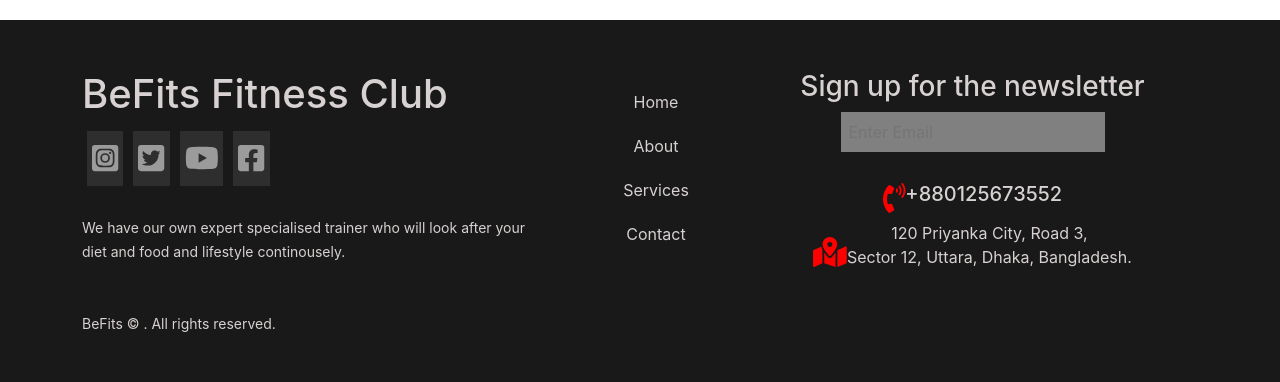
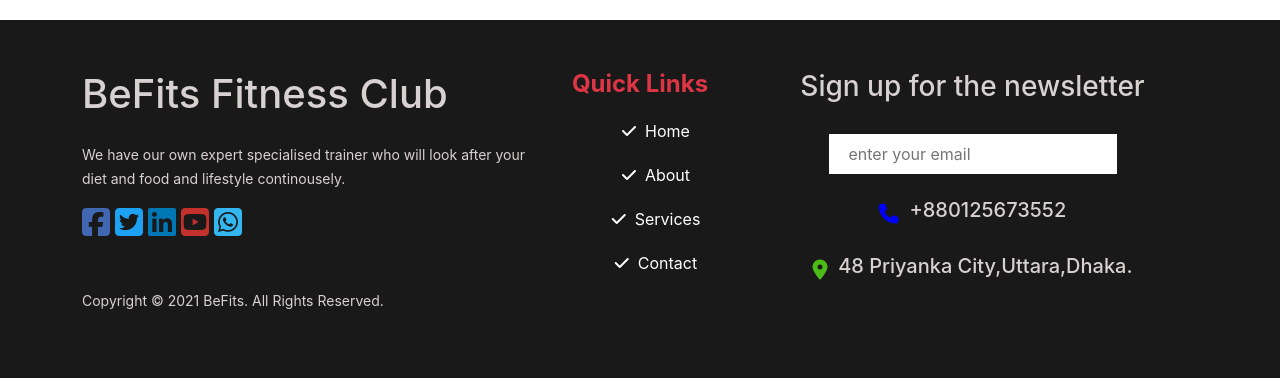
Before and after one commit to tanvirahmed055/be-fit, a React (Create React App) app: page / in a window 1280 px wide. Shown: the part 1282-1664 px from the top of the page. Built offline with nearby package versions, Linux system fonts and the light colour scheme.

Commit message:
made styling changes

```diff
--- a/src/App.js
+++ b/src/App.js
@@ -1,5 +1,5 @@
-import logo from './logo.svg';
-import { BrowserRouter as Router, Switch, Route, Link } from "react-router-dom";
+
+import { BrowserRouter as Router, Switch, Route } from "react-router-dom";
 
 import Home from "./components/Home/Home";
 
@@ -8,7 +8,7 @@ import Services from "./components/Services/Services";
 import Contact from "./components/Contact/Contact";
 import Footer from "./components/Footer/Footer";
 import Navbar from "./components/Navbar/Navbar";
-import Banner from "./components/Banner/Banner";
+
 import NotFound from "./components/NotFound/NotFound";
 import './App.css';
 
--- a/src/components/Footer/Footer.css
+++ b/src/components/Footer/Footer.css
@@ -1,14 +1,4 @@
-.icon {
-    margin: 5px;
-    padding: 5px;
-    background-color: rgb(46, 46, 46);
-    /* border-radius: 5px; */
-    color: rgb(155, 155, 155);
-    font-size: 30px;
-  }
-  .icon:hover {
-    background-color: rgb(250, 25, 25);
-  }
+
   .footer-menu {
     list-style: none;
     margin-top: 20px;
@@ -19,17 +9,35 @@
     color: red;
   }
   .footer-input {
-    padding: 8px;
+    padding: 8px 20px;
     border: none;
     outline: none;
-    background-color: gray;
+    background-color:white;
+    margin-top: 5%;
   }
   .footer-container {
     background-color: #191919;
     padding: 50px;
     color: rgb(216, 209, 209);
   }
-  .foter-phone-icon {
-    font-size: 30px;
-    color: red;
+  .footer-phone-icon {
+    font-size: 20px;
+    color: blue;
   }
+
+  .footer-address-icon {
+    font-size: 20px;
+    color: #4cbb17;
+  }
+
+  .youtube-icon-color{
+    color: #c4302b;
+  }
+
+  .whatsapp-icon-color{
+    color: #34B7F1;
+  }
+
+  .NavLink{
+    list-style: none;
+  }
--- a/src/components/Footer/Footer.js
+++ b/src/components/Footer/Footer.js
@@ -1,18 +1,6 @@
 import React from "react";
 import "./Footer.css";
-import ReactDOM from "react-dom";
-import { FontAwesomeIcon } from "@fortawesome/react-fontawesome";
-import {
-    faFacebookSquare,
-    faInstagramSquare,
-    faTwitterSquare,
-    faYoutube,
-} from "@fortawesome/free-brands-svg-icons";
-import {
-    faCoffee,
-    faPhoneVolume,
-    faMapMarkedAlt,
-} from "@fortawesome/free-solid-svg-icons";
+import { NavLink } from 'react-router-dom';
 
 const Footer = () => {
     return (
@@ -23,38 +11,49 @@ const Footer = () => {
                         <div className="col-md-5">
                             <div className="left-container text-start">
                                 <h1>BeFits Fitness Club</h1>
-                                <div className="icons-container d-flex text-center ">
-                                    <div className="icon">
-                                        <FontAwesomeIcon icon={faInstagramSquare} />
-                                    </div>
-                                    <div className="icon">
-                                        <FontAwesomeIcon icon={faTwitterSquare} />
-                                    </div>
-                                    <div className="icon">
-                                        <FontAwesomeIcon icon={faYoutube} />
-                                    </div>
-                                    <div className="icon">
-                                        <FontAwesomeIcon icon={faFacebookSquare} />
-                                    </div>
-                                </div>
+
                                 <p className="mt-4 ">
                                     <small>
                                         We have our own expert specialised trainer who will look after your diet and food and lifestyle continousely.
                                     </small>
                                 </p>
 
+
+                                <div className=" mx-auto mt-3 text-secondary">
+                                    <i className="fab fa-facebook-square fa-2x icon facebook-icon-color"></i>
+                                    <i className="fab fa-twitter-square fa-2x icon twitter-icon-color"></i>
+                                    <i className="fab fa-linkedin fa-2x icon linkedin-icon-color"></i>
+                                    <i className="fab fa-youtube-square fa-2x icon youtube-icon-color"></i>
+                                    <i className="fab fa-whatsapp-square fa-2x icon whatsapp-icon-color"></i>
+
+
+                                </div>
+
                                 <p className="mt-5">
-                                    <small>BeFits © . All rights reserved.</small>
+                                    <small>Copyright © 2021 BeFits. All Rights Reserved.</small>
                                 </p>
                             </div>
                         </div>
                         <div className="col-md-2">
-                            <div className="footer-menu-container">
+                            <div className="footer-menu-container">   <h4 className="text-danger fw-bolder">Quick Links</h4>
                                 <ul>
-                                    <li className="footer-menu">Home</li>
-                                    <li className="footer-menu">About</li>
-                                    <li className="footer-menu">Services</li>
-                                    <li className="footer-menu">Contact</li>
+                                    <NavLink to="/home" style={{
+                                        textDecoration: "none",
+                                        color: "white"
+                                    }}><li className="footer-menu"><i class="fas fa-check"></i>&nbsp;&nbsp;Home</li></NavLink>
+                                    <NavLink to="/about" style={{
+                                        textDecoration: "none",
+                                        color: "white"
+                                    }}><li className="footer-menu"><i class="fas fa-check"></i>&nbsp;&nbsp;About</li></NavLink>
+                                    <NavLink to="/services" style={{
+                                        textDecoration: "none",
+                                        color: "white"
+                                    }}><li className="footer-menu"><i class="fas fa-check"></i>&nbsp;&nbsp;Services</li></NavLink>
+                                    <NavLink to="/contact" style={{
+                                        textDecoration: "none",
+                                        color: "white"
+                                    }}><li className="footer-menu"><i class="fas fa-check"></i>&nbsp;&nbsp;Contact</li></NavLink>
+
                                 </ul>
                             </div>
                         </div>
@@ -64,25 +63,22 @@ const Footer = () => {
                                 <input
                                     className="footer-input "
                                     type="text"
-                                    placeholder="Enter Email"
+                                    placeholder="enter your email"
                                 />
                                 <div className="phone d-flex align-items-center justify-content-center mt-4">
-                                    <div className="foter-phone-icon">
-                                        <FontAwesomeIcon icon={faPhoneVolume} />
+                                    <div className="footer-phone-icon">
+                                        <i class="fas fa-phone"></i>
                                     </div>
                                     <div>
-                                        <h5>+880125673552</h5>
+                                        <h5>&nbsp;&nbsp;+880125673552</h5>
                                     </div>
                                 </div>
-                                <div className="map d-flex align-items-center justify-content-center">
-                                    <div className="foter-phone-icon">
-                                        <FontAwesomeIcon icon={faMapMarkedAlt} />
+                                <div className="phone d-flex align-items-center justify-content-center mt-4">
+                                    <div className="footer-address-icon">
+                                        <i class="fas fa-map-marker-alt"></i>
                                     </div>
                                     <div>
-                                        <p>
-                                            120 Priyanka City, Road 3,
-                                            <br /> Sector 12, Uttara, Dhaka, Bangladesh.
-                                        </p>
+                                        <h5>&nbsp;&nbsp;48 Priyanka City,Uttara,Dhaka.</h5>
                                     </div>
                                 </div>
                             </div>
```
